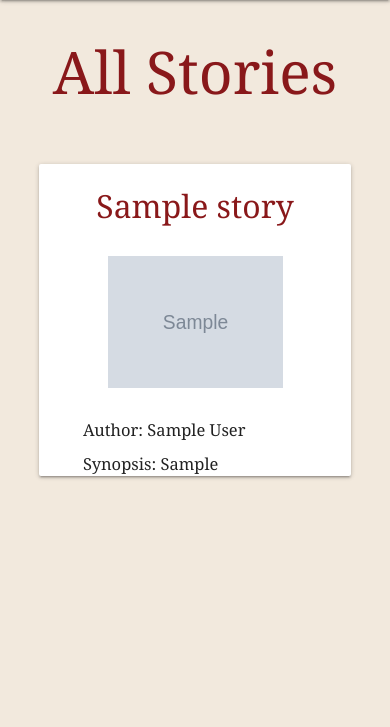
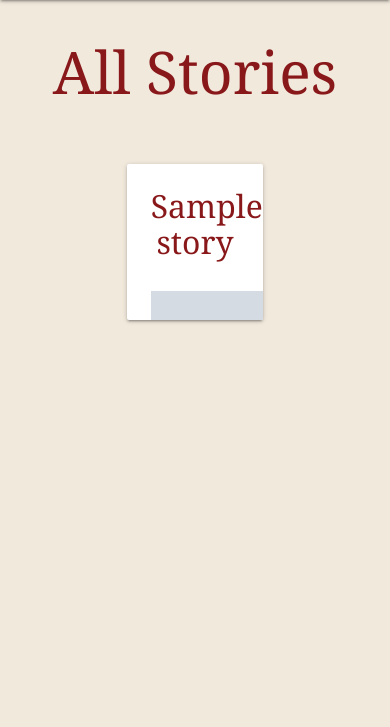
Before and after one commit to StuK359/shortlit, a Django app: page /stories/ in a window 390 px wide. Shown: the part 56-783 px from the top of the page. Run offline with Django 3.2, Linux system fonts and the light colour scheme; tables that the repository leaves empty hold one stand-in row (values such as "Sample post"); grey boxes marked "Sample" are stand-in pictures.

Commit message:
Responsive overlap fixed.

```diff
--- a/main_app/static/css/style.css
+++ b/main_app/static/css/style.css
@@ -82,7 +82,7 @@ p {
 .card,
 .card-content {
   height: 50vmin;
-  width: 50vmin;
+  width: 40vmin;
 }
 .card {
   margin-bottom: 50px;
@@ -107,7 +107,7 @@ h4 {
   }
   .card,
   .card-content {
-    width: 80vmin;
-    height: 80vmin;
+    width: 35vmin;
+    height: 40vmin;
   }
 }
```
